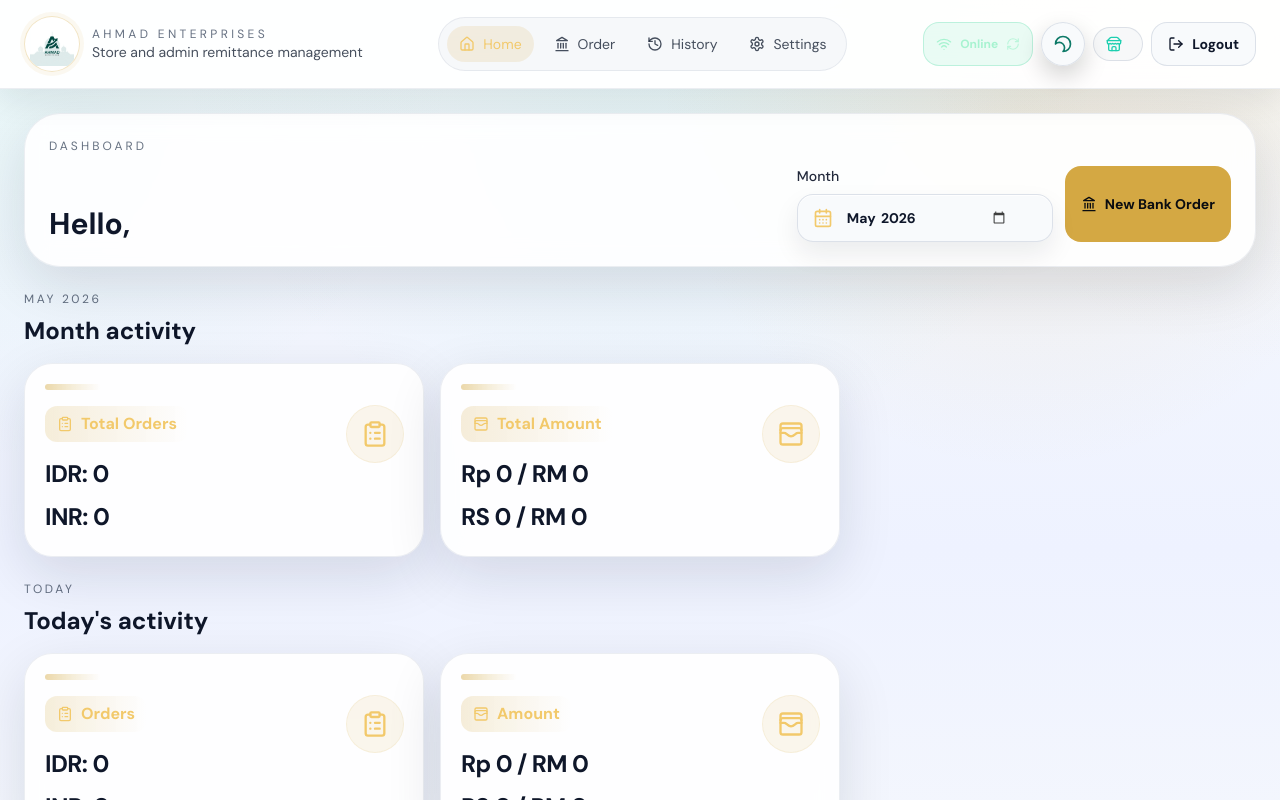
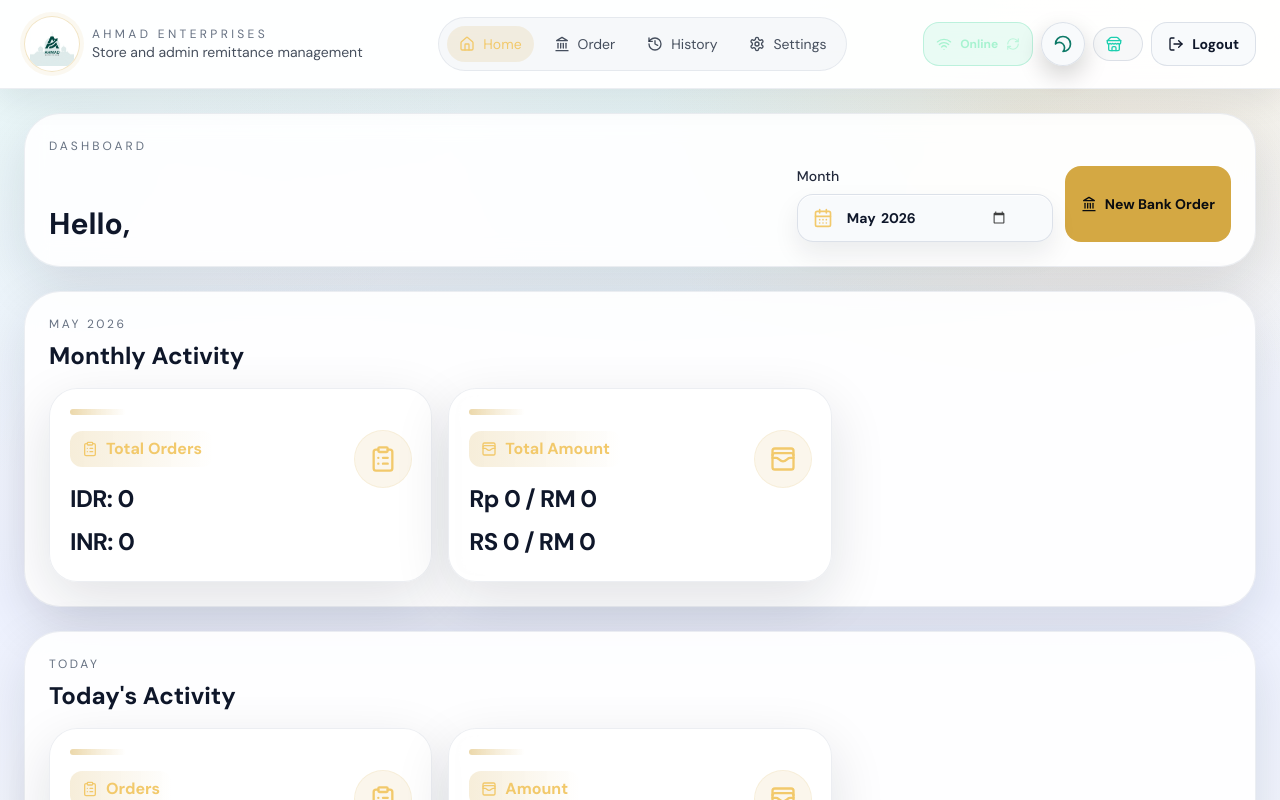
Before and after one commit to Vignesh-ops/Ahmd-project, a Next.js app: page / in a window 1280 px wide. Shown: the top 800 px of the page. Built offline with nearby package versions, Linux system fonts and the light colour scheme; no server answers; the database is empty; sample sign-in values are in the browser's storage; what @capacitor/core would draw is missing.

Commit message:
Home page Dashboard Styling changes

```diff
--- a/app/(app)/(dashboard)/page.js
+++ b/app/(app)/(dashboard)/page.js
@@ -103,10 +103,10 @@ export default async function DashboardPage({ searchParams }) {
         </div>
       </section>
 
-      <section className="space-y-4">
+      <section className="glass-panel rounded-[36px] border border-white/5 p-6 space-y-4 shadow-xl">
         <div>
           <p className="text-xs uppercase tracking-[0.22em] text-white/35">{selectedMonthLabel}</p>
-          <h2 className="mt-2 text-2xl font-bold text-white decoration-gold-light decoration-2 underline-offset-4">Month activity</h2>
+          <h2 className="mt-2 text-2xl font-bold text-white decoration-gold-light decoration-2 underline-offset-4">Monthly Activity</h2>
         </div>
         <div className="grid gap-4 md:grid-cols-2 xl:grid-cols-3">
           <StatCard
@@ -135,10 +135,10 @@ export default async function DashboardPage({ searchParams }) {
         </div>
       </section>
 
-      <section className="space-y-4">
+      <section className="glass-panel rounded-[36px] border border-white/5 p-6 space-y-4 shadow-xl">
         <div>
           <p className="text-xs uppercase tracking-[0.22em] text-white/35">Today</p>
-          <h2 className="mt-2 text-2xl font-bold text-white decoration-gold-light decoration-2 underline-offset-4">Today&apos;s activity</h2>
+          <h2 className="mt-2 text-2xl font-bold text-white decoration-gold-light decoration-2 underline-offset-4">Today&apos;s Activity</h2>
         </div>
         <div className="grid gap-4 md:grid-cols-2 xl:grid-cols-3">
           <StatCard
```
